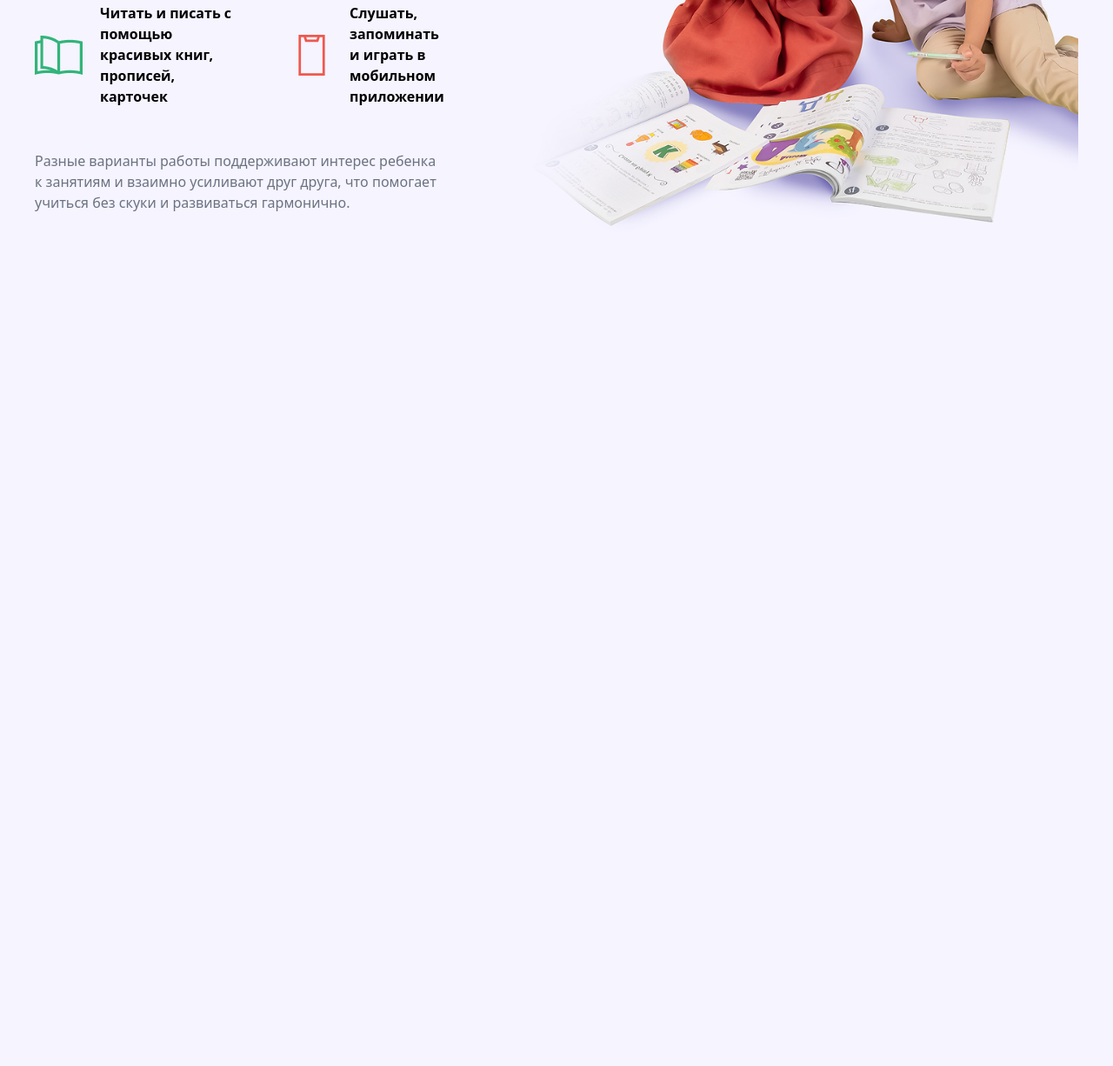
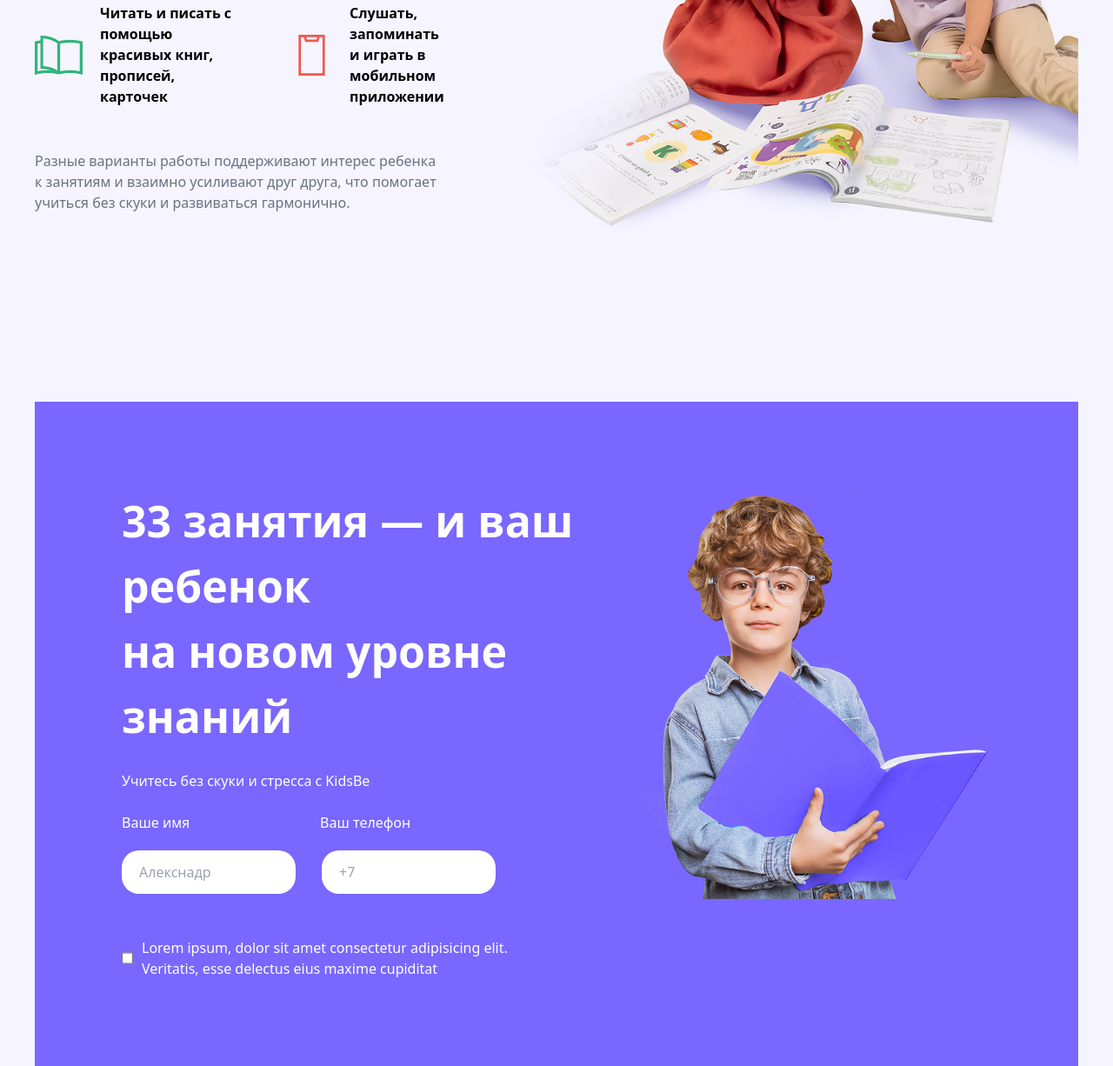
Before and after one commit to Umar777406/homework, a website: page src/index.html in a window 1280 px wide. Shown: the part 2878-4104 px from the top of the page at 87% size. Before the commit the page ends 3240 px from the top, so only its background shows below. Drawn offline with Linux system fonts and the light colour scheme.

Commit message:
section5

```diff
--- a/src/index.html
+++ b/src/index.html
@@ -128,6 +128,27 @@
 <img src="kids2 2.png" alt="">
   </aside>
     </section>
+   <section class="flex flex-col lg:flex-row lg:justify-around mt-[100px] bg-[#7967FF] p-[100px]">
+        <aside>
+<h1 class="font-bold text-white text-[30px] lg:text-[50px]">33 занятия — и ваш ребенок <br> на новом уровне знаний</h1> <br>
+<p class="text-white">Учитесь без скуки и стресса с KidsBe</p> <br>
+<div class="flex gap-[150px] text-white">
+    <p>Ваше имя</p>
+    <P>Ваш телефон</P>
+</div>
+<div class="flex gap-[30px] mt-[20px]">
+    <input class="w-[200px] h-[50px] rounded-[20px] p-[20px]" placeholder="Алекснадр" type="text">
+<input class="w-[200px] h-[50px] rounded-[20px] p-[20px]" placeholder="+7" type="number">
+</div>
+<div class="flex gap-[10px] mt-[50px] text-white">
+    <input type="checkbox" name="" id="">
+<p>Lorem ipsum, dolor sit amet consectetur adipisicing elit. <br> Veritatis, esse delectus eius maxime cupiditat</p>
+</div>
+        </aside>
+        <aside>
+            <img class="hidden lg:flex" src="kid1 2.png" alt="">
+        </aside>
+    </section>
     </div>
 </body>
 </html>
```
Also changed, not shown: src/kid1 2.png (added), src/output.css.
